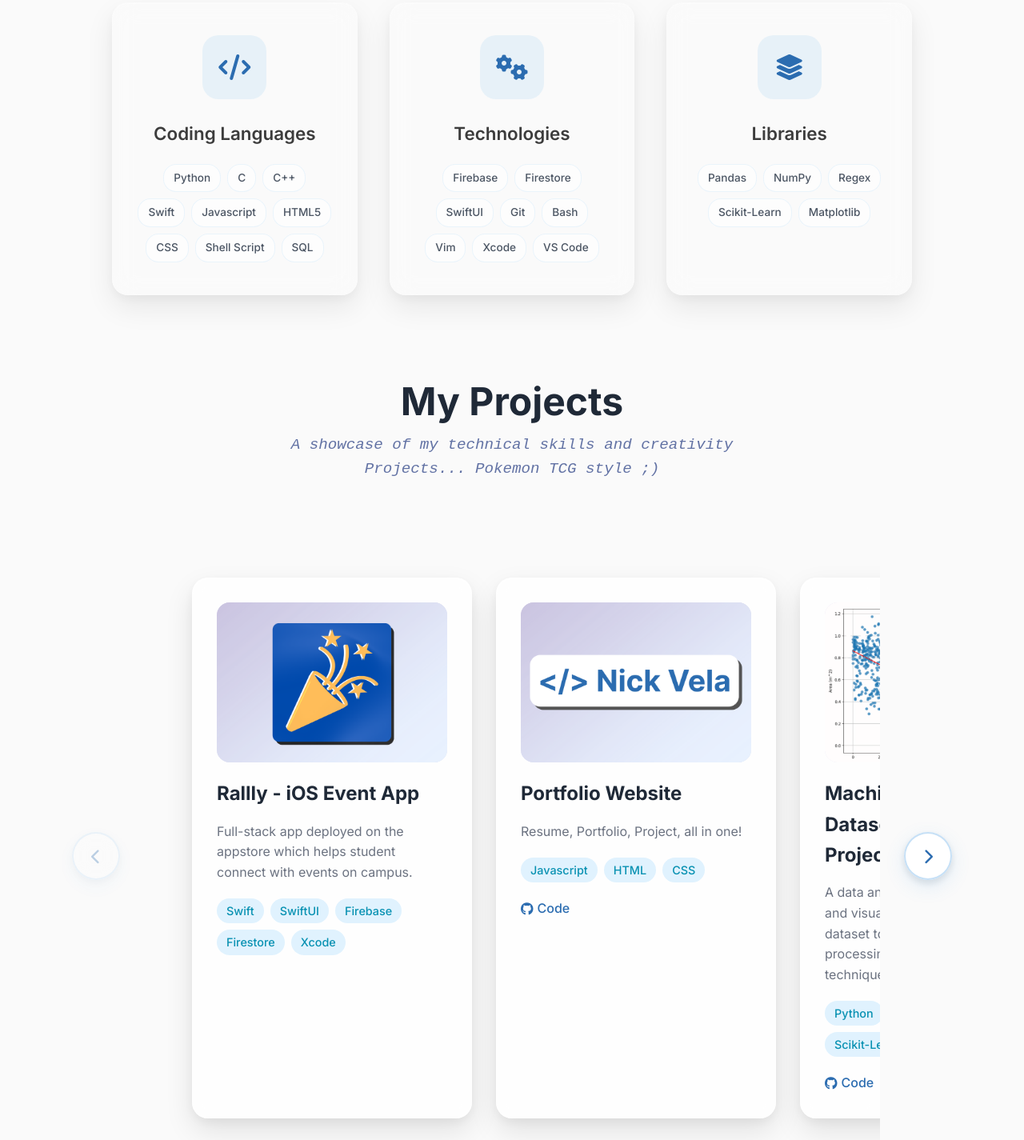
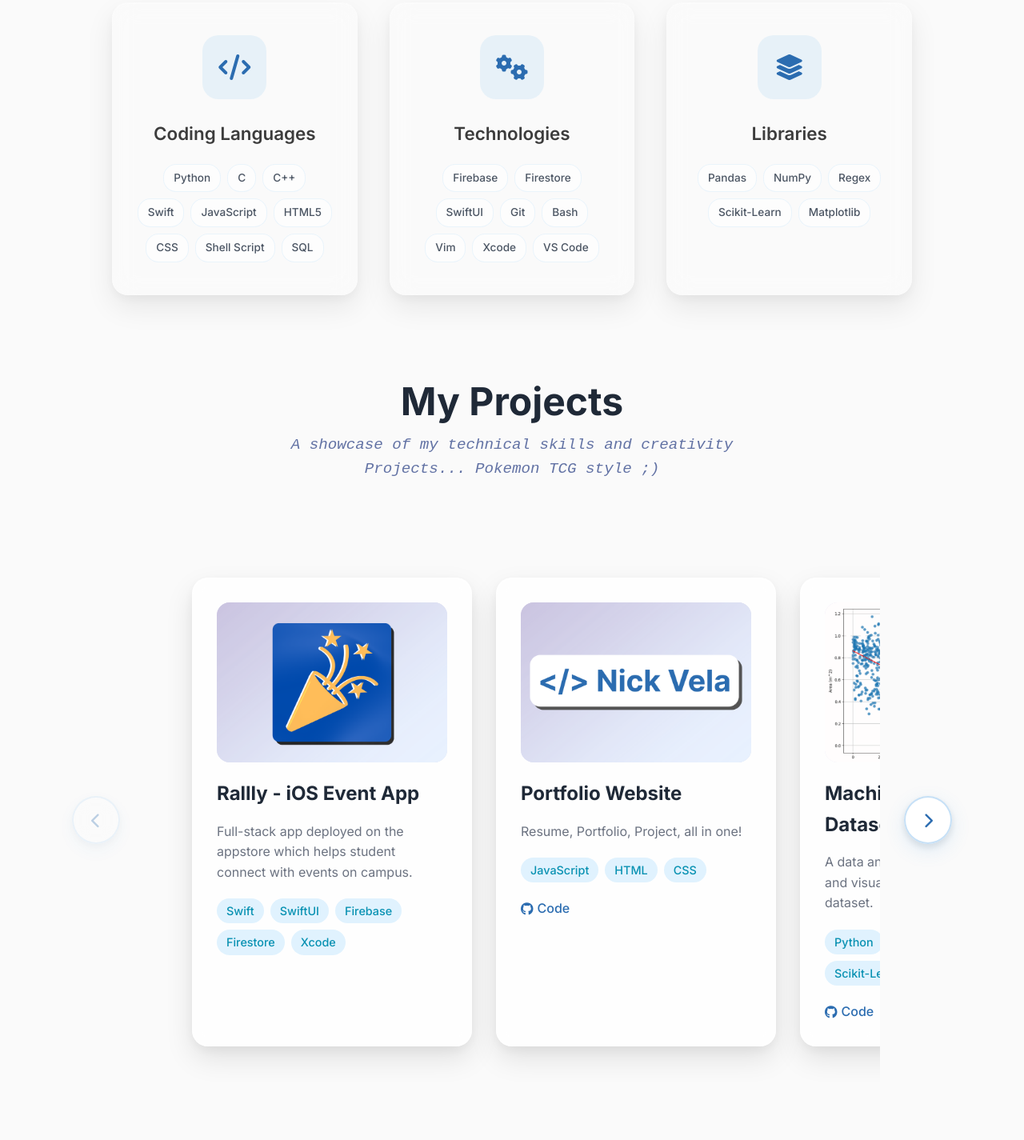
Before and after one commit to Nickcreatescode/Portfolio, a plain HTML site: page nick-portfolio/index.html in a window 1280 px wide. Shown: the part 1755-3180 px from the top of the page at 80% size. Drawn offline with Linux system fonts and the light colour scheme.

Commit message:
Added resume to files, made some wording changes.

```diff
--- a/nick-portfolio/index.html
+++ b/nick-portfolio/index.html
@@ -122,7 +122,7 @@
                             <h4>Coding Languages</h4>
                             <div class="skill-list">
                                 <span>Python</span><span>C</span><span>C++</span>
-                                <span>Swift</span><span>Javascript</span><span>HTML5</span>
+                                <span>Swift</span><span>JavaScript</span><span>HTML5</span>
                                 <span>CSS</span><span>Shell Script</span><span>SQL</span>
                             </div>
                         </div>
--- a/nick-portfolio/script.js
+++ b/nick-portfolio/script.js
@@ -49,7 +49,7 @@ const projects = [
         title: "Portfolio Website",
         description: "Resume, Portfolio, Project, all in one!",
         image: "images/websitecover.png",
-        tech: ["Javascript", "HTML", "CSS"],
+        tech: ["JavaScript", "HTML", "CSS"],
         github: "https://github.com/Nickcreatescode/Portfolio",
         demo: "#",
         showGithub: true,
@@ -70,9 +70,8 @@ const projects = [
     },
     {
         id: 3,
-        title: "Machine Learning Dataset Evaluation Project",
-        description: `A data analysis project that explores and visualizes a randomly generated dataset to demonstrate
-        core data processing, cleaning, and analytical techniques in Python.`,
+        title: "Machine Learning Dataset Project",
+        description: "A data analysis project that explores and visualizes a randomly generated dataset.",
         image: "images/datasetcover.png",
         tech: ["Python", "Pandas", "Numpy", "Scikit-Learn", "Regex", "Matplotlib"],
         github: "https://github.com/Nickcreatescode/datascience-project",
```
Also changed, not shown: 1 other file.
